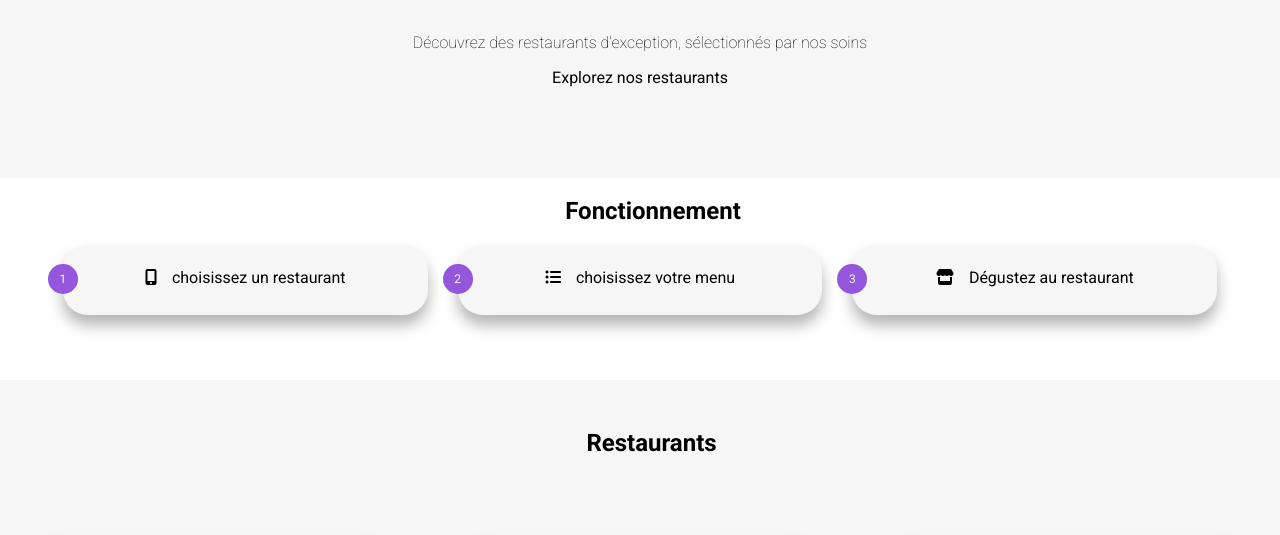
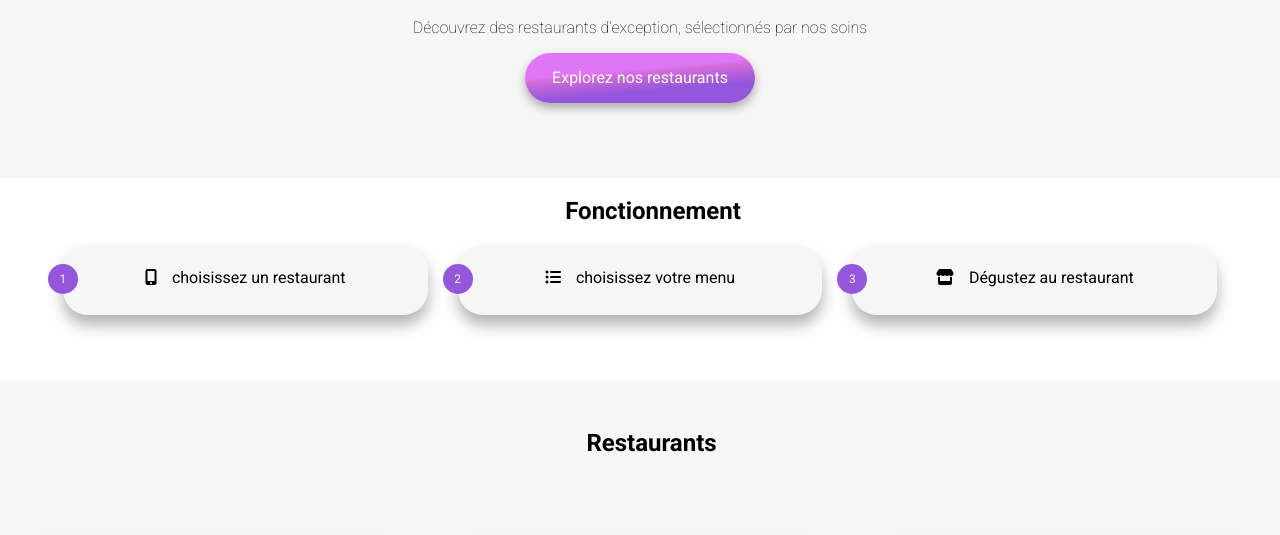
Before and after one commit to icode-life/P3, a website: page index.html in a window 1280 px wide. Shown: the part 265-800 px from the top of the page. Drawn offline with Linux system fonts and the light colour scheme; a web font is replaced by a local one.

Commit message:
correction post soutenance

```diff
--- a/index.html
+++ b/index.html
@@ -58,7 +58,7 @@
             <div class="motto">
                 <h1>Réservez le menu qui vous convient</h1>
                 <p class="motto-subtitle">Découvrez des restaurants d'exception, sélectionnés par nos soins</p>
-                <a href="#restos"><div class="main-call2action">Explorez nos restaurants</div></a>
+                <button class="main-call2action">Explorez nos restaurants</button>
             </div>
             <h2>Fonctionnement</h2>
             <nav>
--- a/sass/pages/_accueil.scss
+++ b/sass/pages/_accueil.scss
@@ -137,6 +137,7 @@ h1{
 }
 
 .main-call2action{
+    color: white;
     width: 230px;
     &:hover{
         box-shadow: 0 20px 60px 0px rgba(0, 0, 0, 0.5);
@@ -173,11 +174,14 @@ li{
 a{
     text-decoration: none;
     .main-call2action{
-        color: black;
+        color: white;
     }
     &:visited{
         text-decoration: none;
         color: black;
+        .main-call2action{
+            color: white;
+        }
     }
 }
 
```
Also changed, not shown: public/css/prefixed/style.css, public/css/style.css, 1 other file.
